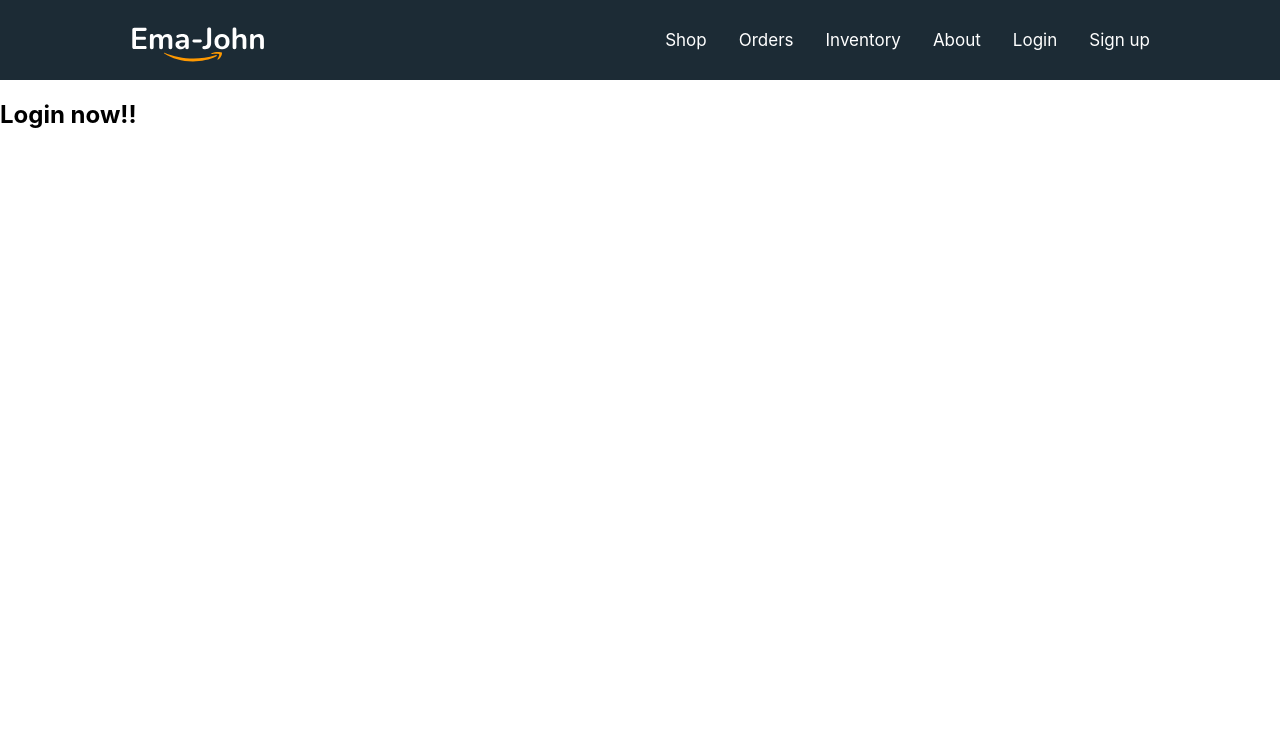
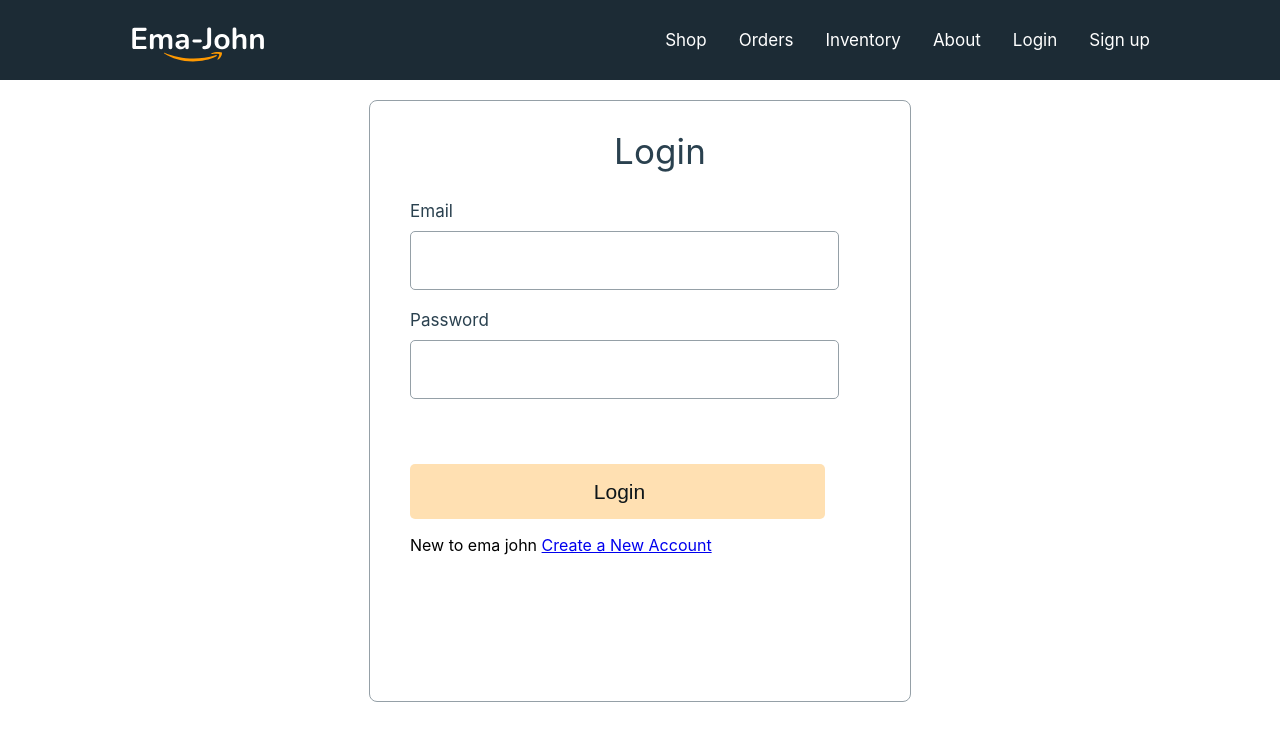
Before and after one commit to afzalhossain00/48-react-ema-john-simple, a React (Create React App) app: page /login in a window 1280 px wide. Shown: the top 740 px of the page. Built offline with nearby package versions, Linux system fonts and the light colour scheme.

Commit message:
design login form

```diff
--- a/src/component/Login/Login.css
+++ b/src/component/Login/Login.css
@@ -0,0 +1,59 @@
+.form-container {
+    width: 500px;
+    height: 600px;
+    margin: 20px auto;
+    border: 1px solid #95A0A7;
+    border-radius: 8px;
+    padding-left: 40px;
+}
+
+.form-title {
+    font-weight: 400;
+    font-size: 35px;
+    line-height: 42px;
+    letter-spacing: 0.0025em;
+    color: #2A414F;
+    text-align: center;
+}
+
+.form-control {
+    margin-bottom: 20px;
+}
+
+.form-control label {
+    display: block;
+    font-weight: 400;
+    font-size: 17px;
+    line-height: 20px;
+    letter-spacing: 0.0015em;
+    margin-bottom: 10px;
+    color: #2A414F;
+}
+
+.form-control input {
+    width: 415px;
+    height: 55px;
+    border: 1px solid #95A0A7;
+    border-radius: 5px;
+    font-size: 1.5em;
+    padding-left: 10px;
+}
+
+.btn-submit {
+    width: 415px;
+    height: 55px;
+    margin-top: 45px;
+    background: rgba(255, 153, 0, 0.3);
+    border-radius: 5px;
+    font-weight: 400;
+    font-size: 21px;
+    line-height: 25px;
+    letter-spacing: 0.0015em;
+    color: #0E161A;
+    padding-left: 10px;
+    border: none;
+}
+
+.btn-submit:hover {
+    background: rgba(255, 153, 0, 0.6);
+}
--- a/src/component/Login/Login.js
+++ b/src/component/Login/Login.js
@@ -1,10 +1,23 @@
 import React from 'react';
+import { Link } from 'react-router-dom';
 import './Login.css'
 
 const Login = () => {
     return (
-        <div>
-            <h2>Login now!!</h2>
+        <div className='form-container'>
+            <h2 className='form-title'>Login</h2>
+            <form>
+                <div className="form-control">
+                    <label htmlFor="email">Email</label>
+                    <input type="email" name='email' required />
+                </div>
+                <div className="form-control">
+                    <label htmlFor="password">Password</label>
+                    <input type="password" name='password' required />
+                </div>
+                <input className='btn-submit' type="submit" value="Login" />
+            </form>
+            <p>New to ema john <Link to='/signup'>Create a New Account</Link></p>
         </div>
     );
 };
```
